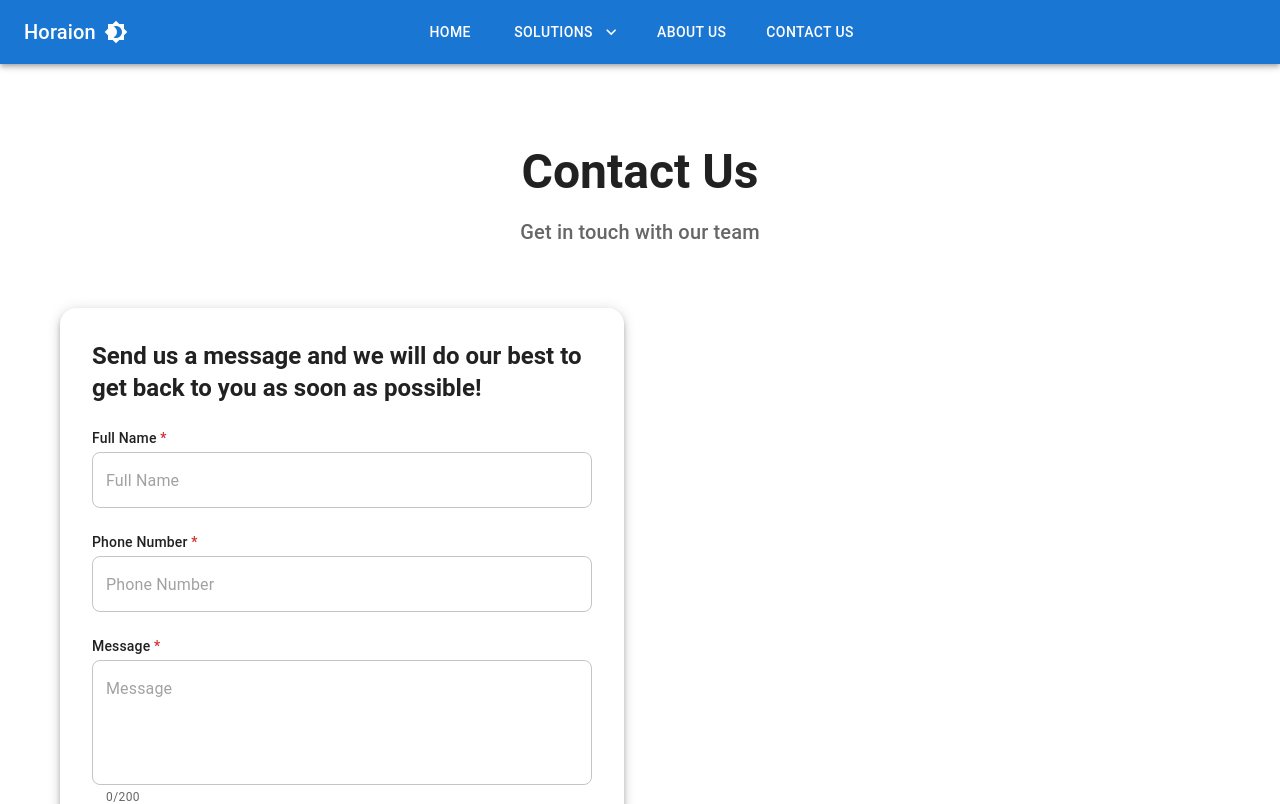
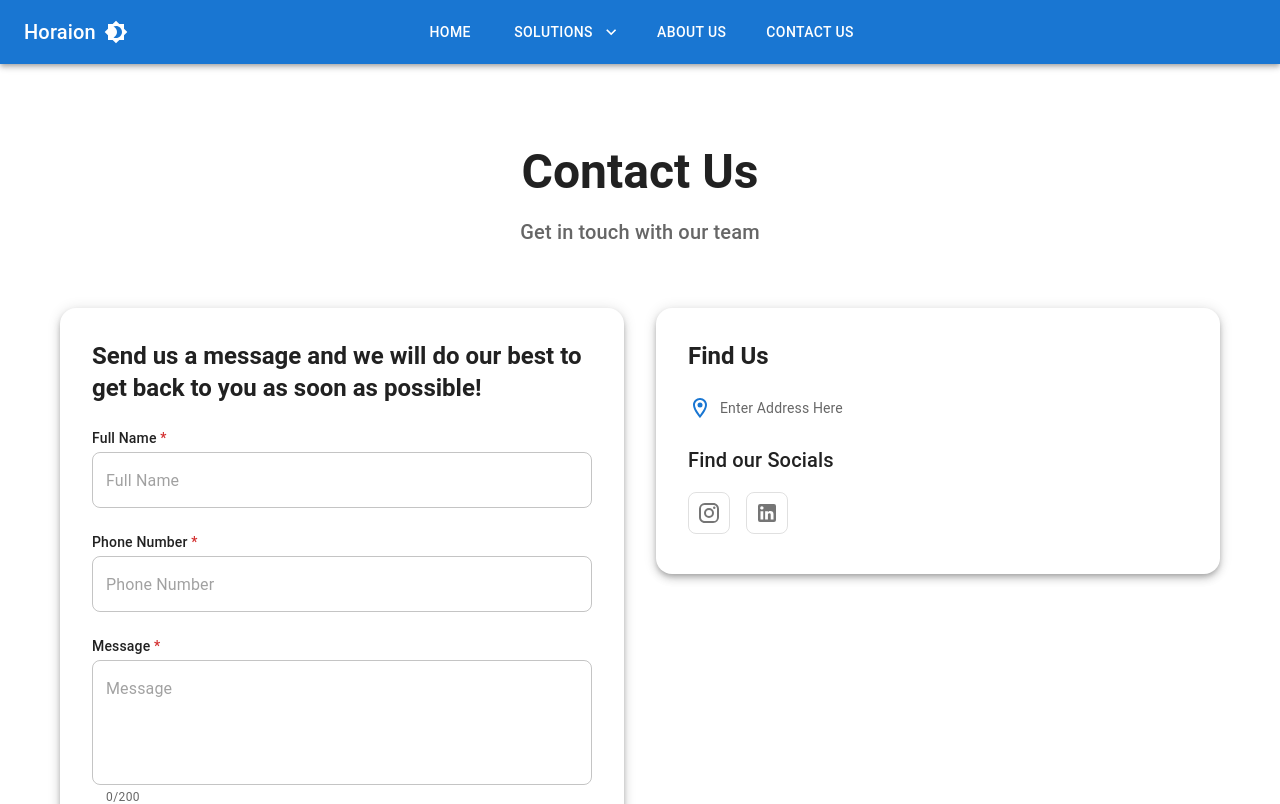
Before and after one commit to the-axyze/horaion-landing-page, a React (Vite) app: page /contact in a window 1280 px wide. Shown: the top 804 px of the page. Built offline with nearby package versions, Linux system fonts and the light colour scheme.

Commit message:
feat (components): add FindUs component
- Added FindUs component as another card
- Details for the address and social media sites are placeholders for now

```diff
--- a/src/components/FindUs.tsx
+++ b/src/components/FindUs.tsx
@@ -2,7 +2,74 @@ import {
   Card,
   CardContent,
   Typography,
-  Button,
-  TextField,
   Box,
+  Stack,
+  IconButton,
 } from "@mui/material";
+
+import { LinkedIn, Instagram, LocationOnOutlined } from "@mui/icons-material";
+
+const socials = [
+  {
+    icon: <Instagram />,
+    href: "https://instagram.com/",
+  },
+  {
+    icon: <LinkedIn />,
+    href: "https://sg.linkedin.com/",
+  },
+];
+
+const FindUs = () => {
+  return (
+    <Card sx={{ borderRadius: 4, boxShadow: 5, height: "100%" }}>
+      <CardContent>
+        <Box sx={{ display: "flex", flexDirection: "column", gap: 3, p: 2 }}>
+          <Typography variant="h5" fontWeight={600}>
+            Find Us
+          </Typography>
+
+          {/* Address */}
+          <Box sx={{ display: "flex", alignItems: "center", gap: 1 }}>
+            <LocationOnOutlined sx={{ color: "primary.main" }} />
+            <Typography variant="body2" color="text.secondary">
+              Enter Address Here
+            </Typography>
+          </Box>
+
+          {/* Socials */}
+          <Box>
+            <Typography variant="h6" fontWeight={500} sx={{ mb: 2 }}>
+              Find our Socials
+            </Typography>
+
+            <Stack direction="row" spacing={2}>
+              {socials.map(({ icon, href }) => (
+                <IconButton
+                  key={href}
+                  component="a"
+                  href={href}
+                  target="_blank"
+                  rel="noopener noreferrer"
+                  sx={{
+                    border: "1px solid",
+                    borderColor: "divider",
+                    borderRadius: 2,
+                    "&:hover": {
+                      color: "primary.main",
+                      borderColor: "primary.main",
+                    },
+                  }}
+                >
+                  {icon}
+                </IconButton>
+              ))}
+            </Stack>
+          </Box>
+        </Box>
+      </CardContent>
+    </Card>
+  );
+};
+
+export default FindUs;
--- a/src/pages/Contact.tsx
+++ b/src/pages/Contact.tsx
@@ -1,5 +1,6 @@
 import { Typography, Grid } from "@mui/material";
 import ContactForm from "../components/ContactForm";
+import FindUs from "../components/FindUs";
 
 const Contact = () => {
   return (
@@ -20,7 +21,9 @@ const Contact = () => {
         </Grid>
 
         {/* placeholder for FindUs */}
-        <Grid size={{ xs: 12, md: 6 }} />
+        <Grid size={{ xs: 12, md: 6 }}>
+          <FindUs />
+        </Grid>
       </Grid>
     </div>
   );
```
